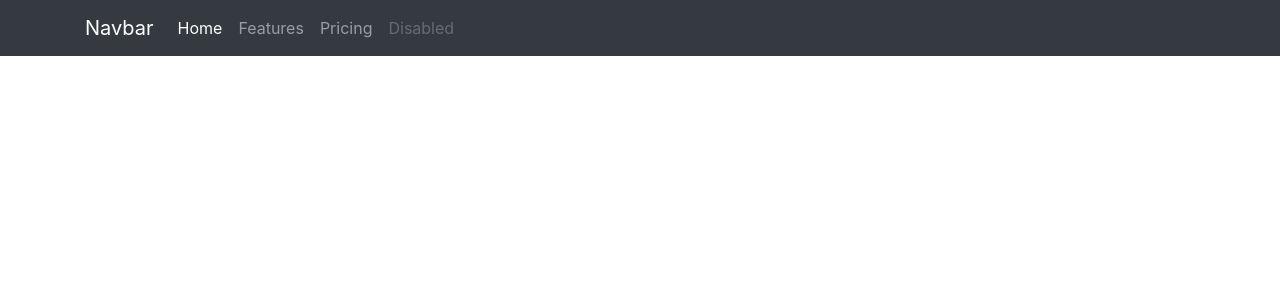
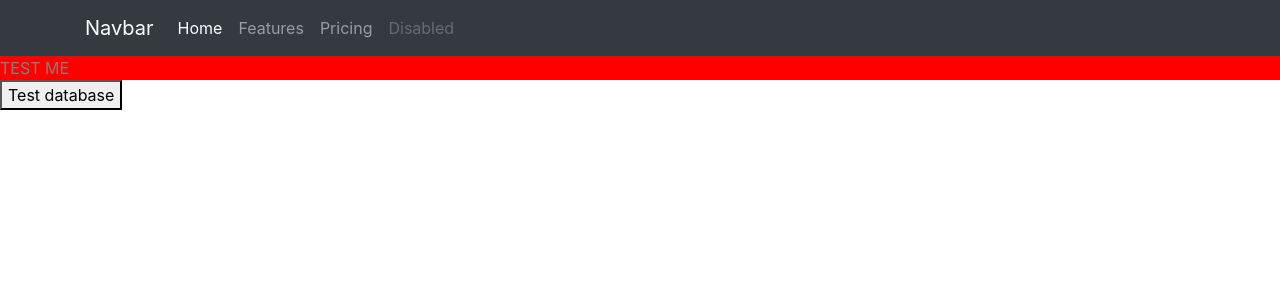
Before and after one commit to JoannaSza/dietownik, a React (Create React App) app: page / in a window 1280 px wide. Shown: the top 300 px of the page. Built offline with nearby package versions, Linux system fonts and the light colour scheme.

Commit message:
Firebase connection init and test

```diff
--- a/package.json
+++ b/package.json
@@ -6,6 +6,7 @@
     "@testing-library/jest-dom": "^4.2.4",
     "@testing-library/react": "^9.5.0",
     "@testing-library/user-event": "^7.2.1",
+    "axios": "^0.20.0",
     "bootstrap": "^4.5.2",
     "jquery": "^3.5.1",
     "popper.js": "^1.16.1",
--- /dev/null
+++ b/src/apis/diets.js
@@ -0,0 +1,5 @@
+import axios from 'axios';
+
+export default axios.create({
+  baseURL: 'https://dietownik-5234d.firebaseio.com/',
+});
--- a/src/components/App.js
+++ b/src/components/App.js
@@ -1,10 +1,20 @@
 import React from 'react';
 import Navbar from './Navbar';
 
+import axios from '../apis/diets';
+import styles from './App.module.css';
+
 const App = () => {
+  const onClickHandler = async () => {
+    const response = await axios.get('/produkty.json');
+    console.log(response);
+  };
+
   return (
     <div>
       <Navbar />
+      <div className={styles.test}>TEST ME</div>
+      <button onClick={onClickHandler}>Test database</button>
     </div>
   );
 };
--- /dev/null
+++ b/src/components/App.module.css
@@ -0,0 +1,4 @@
+.test {
+  background-color: red;
+  color: grey;
+}
--- a/src/components/Navbar.js
+++ b/src/components/Navbar.js
@@ -33,7 +33,7 @@ class Navbar extends React.Component {
               <a
                 className='nav-link disabled'
                 href='/'
-                tabindex='-1'
+                tabIndex='-1'
                 aria-disabled='true'
               >
                 Disabled
```
Also changed, not shown: 1 other file (tests, documents, lock files or other folders).
